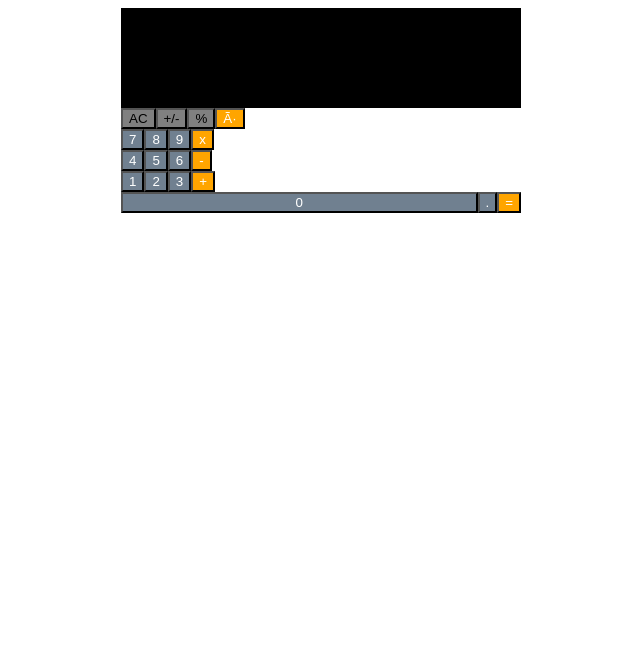
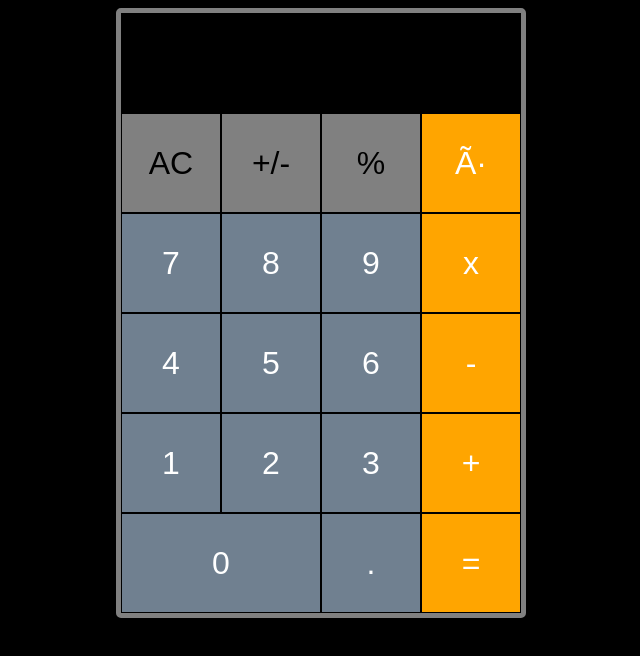
Before and after one commit to Schwenks21/odin-calculator, a plain HTML site: page index.html in a window 1280 px wide. Shown: the whole page, without its empty margins (319-959 px from the left). Drawn offline with Linux system fonts and the light colour scheme.

Commit message:
updated div elements to form and button elements

```diff
--- a/style.css
+++ b/style.css
@@ -2,14 +2,15 @@ body {
     display: flex;
     justify-content: center;
     font-size: xx-large;
+    background-color: black;
 }
 
-#container {
+form {
     display: flex;
     flex-direction: column;
     min-width: 400px;
     min-height: 600px;
-    border: 3px solid black;
+    border: 5px solid gray;
     border-radius: 5px;
 }
 
@@ -24,16 +25,17 @@ body {
     flex: auto;
 }
 
-.button {
+button {
     display: flex;
     border: 1px solid black;
     justify-content: center;
     align-items: center;
     flex: 1;
+    font-size: xx-large;
 }
 
 #zero {
-    flex: 2;
+    flex: 2.16;
 }
 
 .number {
```
